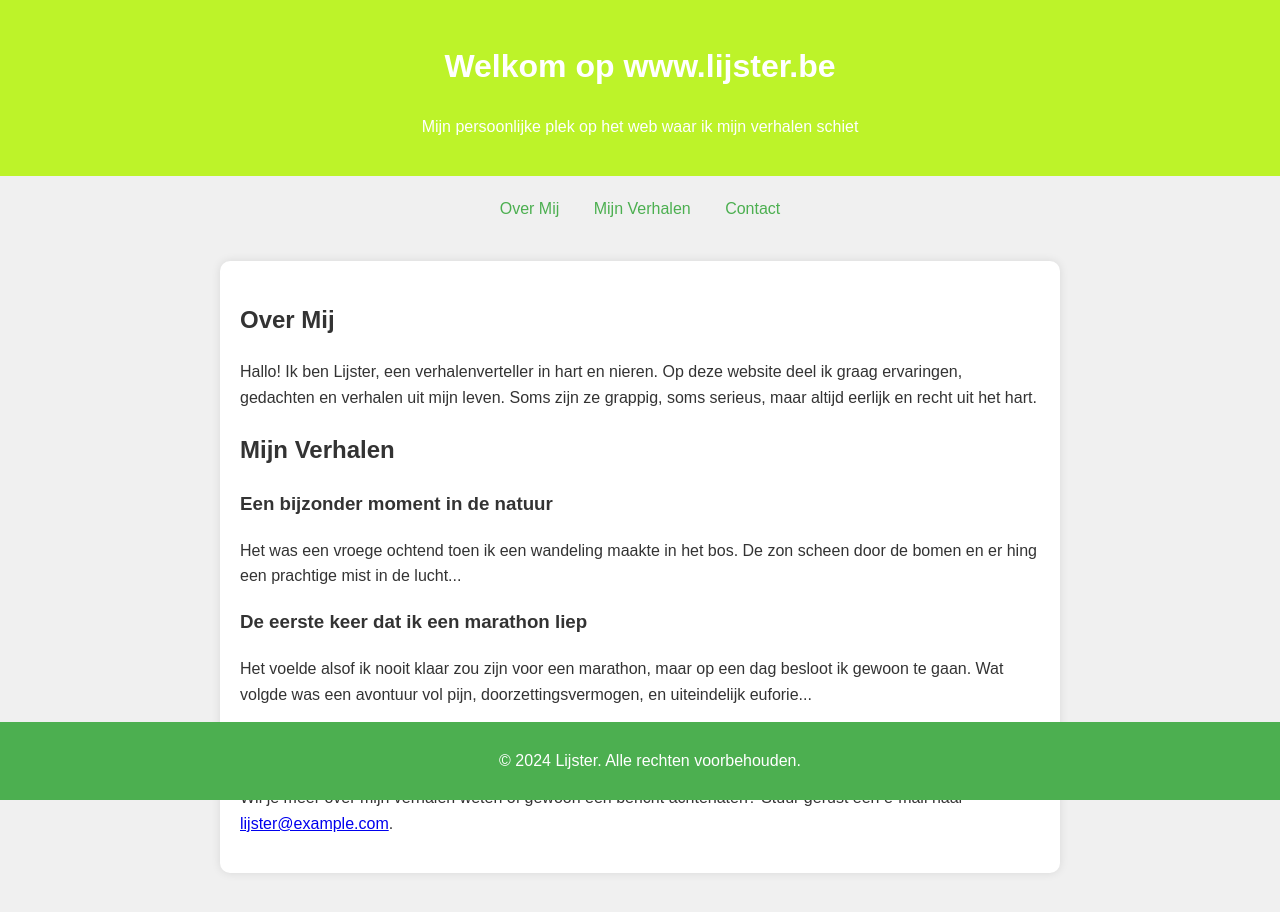
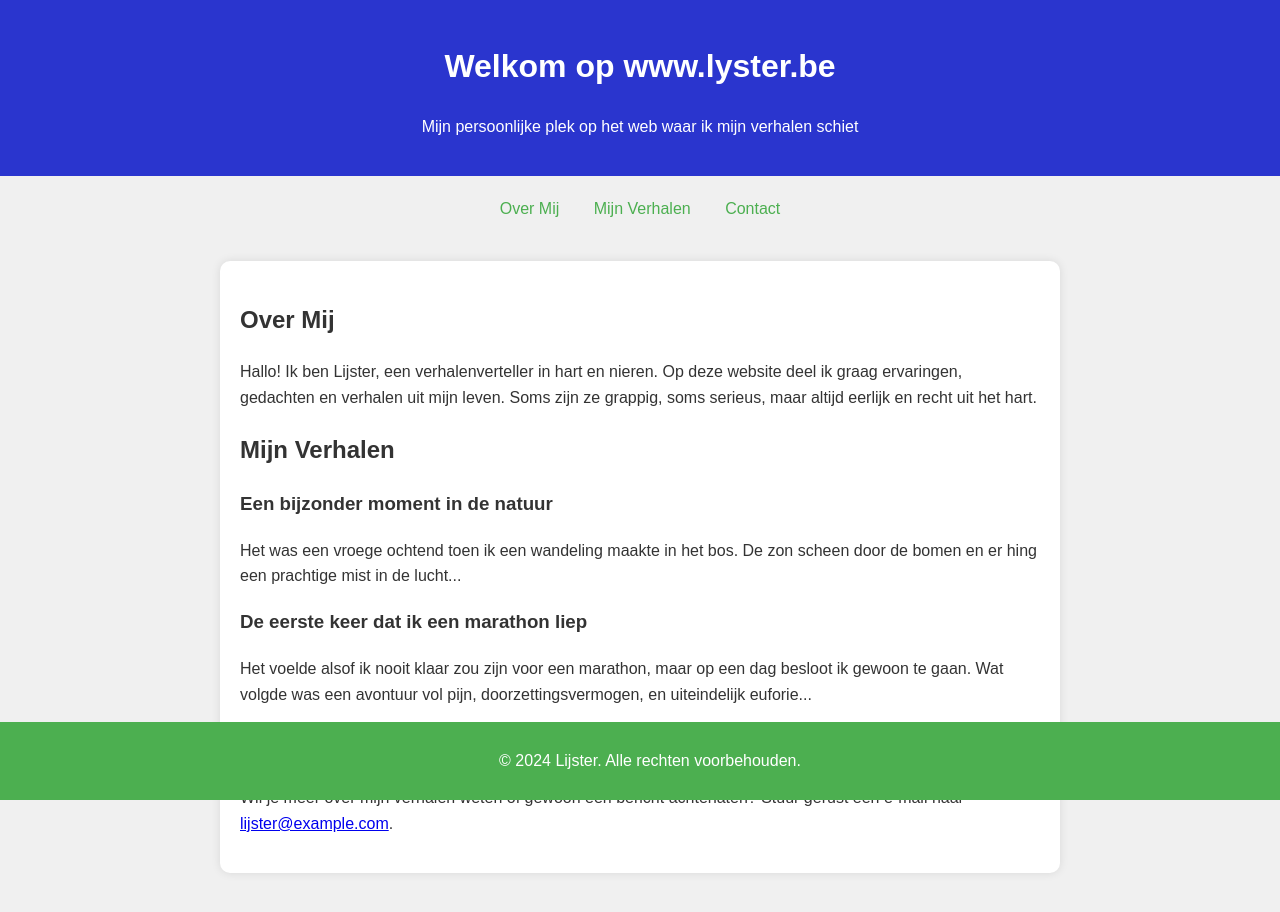
Before and after one commit to Lijster/lijster, a plain HTML site: page index.html in a window 1280 px wide. Drawn offline with Linux system fonts and the light colour scheme.

Commit message:
aanpassing van de header kleur

```diff
--- a/index.html
+++ b/index.html
@@ -8,7 +8,7 @@
 </head>
 <body>
     <header>
-        <h1>Welkom op www.lijster.be</h1>
+        <h1>Welkom op www.lyster.be</h1>
         <p>Mijn persoonlijke plek op het web waar ik mijn verhalen schiet</p>
     </header>
 
--- a/styles.css
+++ b/styles.css
@@ -8,7 +8,7 @@ body {
 }
 
 header {
-    background-color: #bdf329;
+    background-color: #2a35ce;
     padding: 20px;
     text-align: center;
     color: white;
```
Also changed, not shown: 1 other file.
